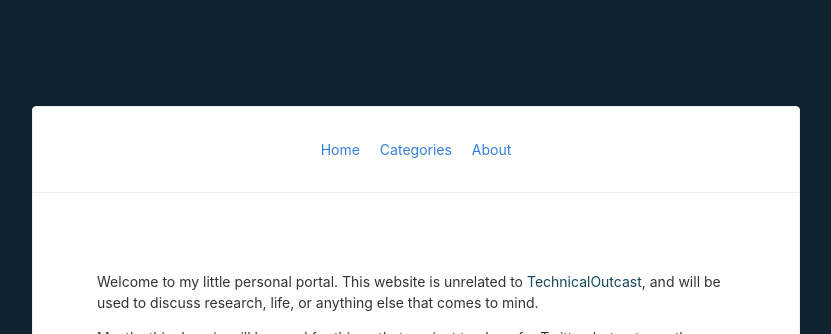
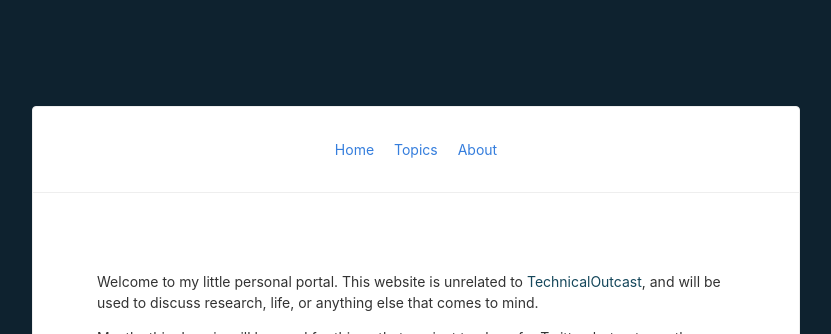
Before and after one commit to SteveD3/steved3.github.io, a Jekyll site: the page built from index.md, in a window 1280 px wide. Shown: the top 334 px of the page, without its empty margins (224-1055 px from the left). Built offline with Jekyll 4.4.1, drawn with Linux system fonts in a browser that asks for light colours; nearby versions of some CDN libraries.

Commit message:
Update _config.yml

```diff
--- a/_config.yml
+++ b/_config.yml
@@ -13,7 +13,7 @@ links:
     url:          /
     external:     false
 
-  - name:         Categories
+  - name:         Topics
     url:          /categories
     external:     false
 
```
